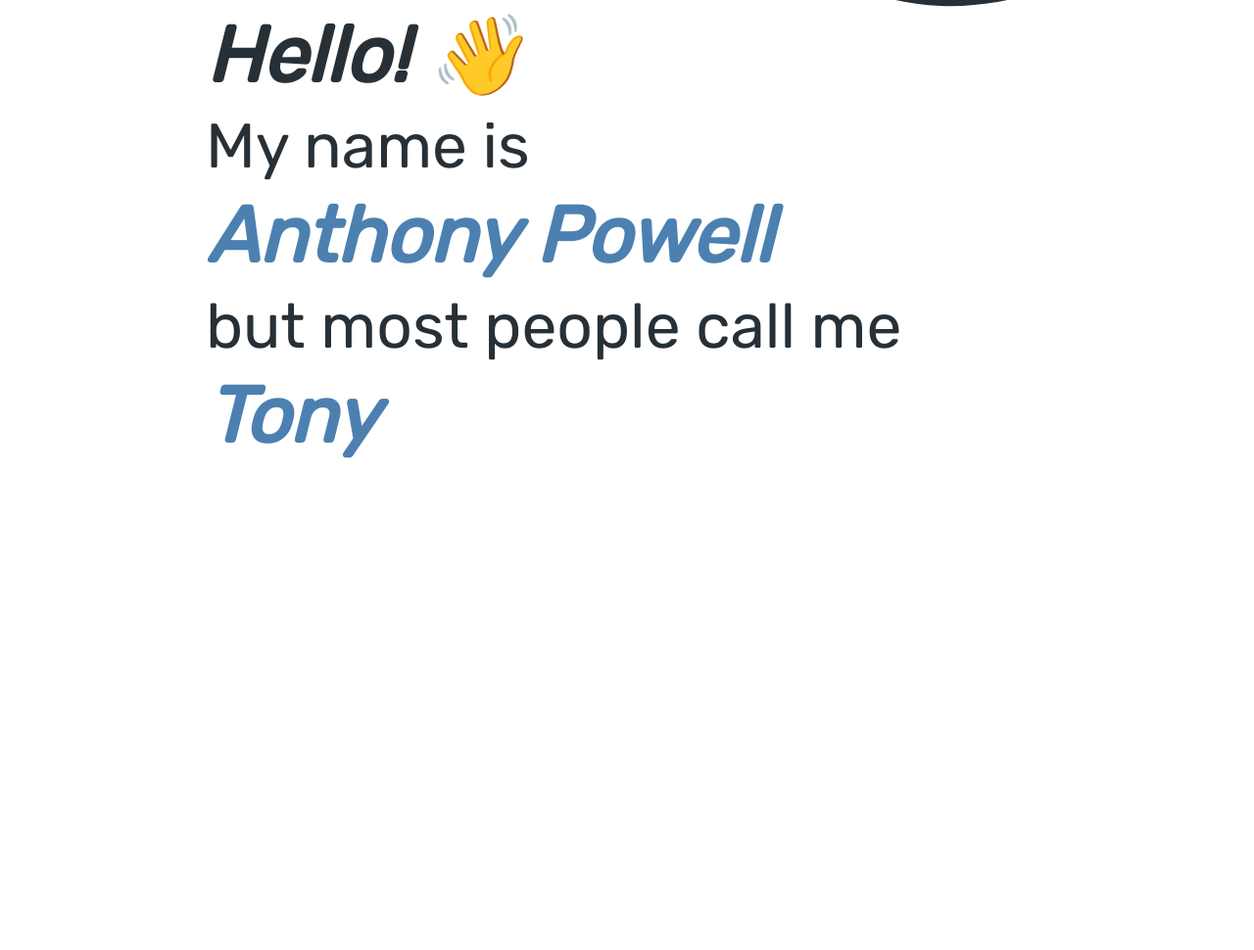
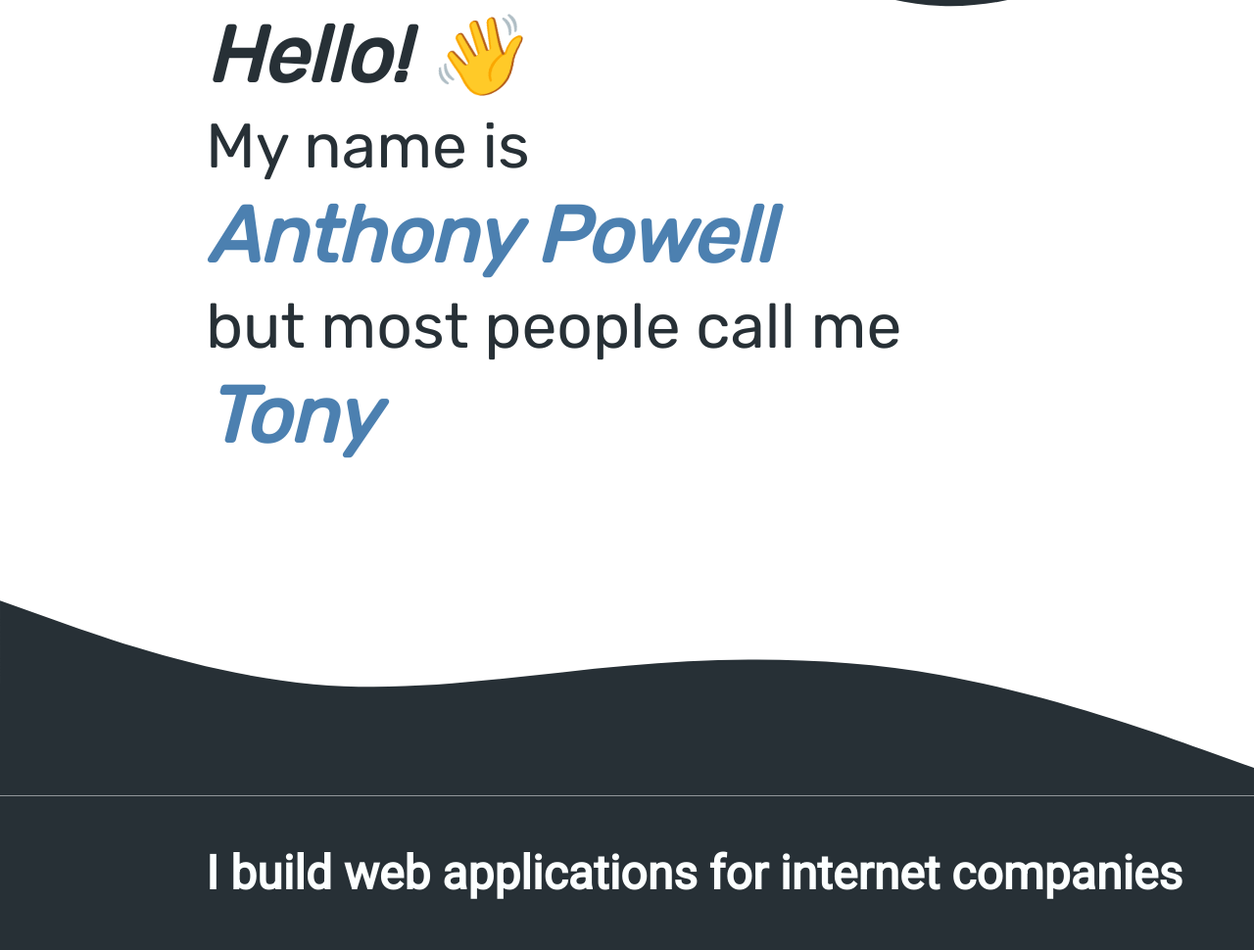
Before and after one commit to cephalization/portfolio-v3, a Gatsby site: page / in a window 1280 px wide. Shown: the part 207-1177 px from the top of the page at 98% size. Before the commit the page ends 800 px from the top, so only its background shows below. Built offline with nearby package versions, Linux system fonts and the light colour scheme; Gatsby itself is replaced by a stand-in of ours.

Commit message:
Set up content section

```diff
--- a/gatsby-config.js
+++ b/gatsby-config.js
@@ -19,7 +19,7 @@ module.exports = {
             family: `Rubik`,
           },
           {
-            family: `Open Sans`,
+            family: `Roboto`,
           },
         ],
       },
--- /dev/null
+++ b/src/components/wave-bottom/index.js
@@ -0,0 +1 @@
+export { WaveBottom } from "./wave-bottom"
--- /dev/null
+++ b/src/components/wave-bottom/wave-bottom.js
@@ -0,0 +1,10 @@
+import React from "react"
+
+export const WaveBottom = props => (
+  <svg viewBox="0 0 1440 320" style={{ display: "block" }} {...props}>
+    <path
+      fill="#273036"
+      d="M0 96l60 21.3C120 139 240 181 360 192s240-11 360-21.3c120-10.7 240-10.7 360 10.6 120 21.7 240 63.7 300 85.4l60 21.3v32H0z"
+    />
+  </svg>
+)
--- a/src/pages/index.js
+++ b/src/pages/index.js
@@ -1,9 +1,14 @@
 import React from "react"
 import styled from "styled-components"
+
+import { WaveBottom } from "../components/wave-bottom"
+
 import "../index.css"
 
 const Body = styled.div`
-  padding: 50px;
+  display: flex;
+  flex-direction: column;
+  height: 100vh;
   background-image: url("wave.svg");
   background-repeat: no-repeat;
   @media screen and (max-width: 768px) {
@@ -12,10 +17,17 @@ const Body = styled.div`
   }
 `
 
-const Intro = styled.div`
+const Section = styled.section`
+  padding: 50px;
+  font-size: 4rem;
+`
+
+const Intro = styled(Section)`
   font-family: "Rubik";
-  font-size: 4rem;
   color: #273036;
+`
+
+const Text = styled.div`
   margin-top: 10rem;
   margin-left: 10rem;
   @media screen and (max-width: 768px) {
@@ -23,6 +35,26 @@ const Intro = styled.div`
     margin-top: 5rem;
     margin-left: 0;
   }
+`
+
+const Content = styled.section`
+  color: #fcffff;
+  font-family: "Roboto";
+  display: flex;
+  flex-grow: 1;
+  flex-direction: column;
+`
+
+const ContentContainer = styled.div`
+  background-color: #273036;
+  padding: 50px;
+  font-size: 3rem;
+  font-weight: bold
+  flex: 1;
+`
+
+const ContentText = styled(Text)`
+  margin-top: 0;
 `
 
 const Focus = styled.h2`
@@ -66,6 +98,7 @@ export default () => (
   <>
     <Body>
       <Intro>
+        <Text>
           <Group1Transition>
             <Focus>Hello! 👋</Focus>
           </Group1Transition>
@@ -78,7 +111,16 @@ export default () => (
             but most people call me
             <br /> <Name>Tony</Name>
           </Group3Transition>
+        </Text>
       </Intro>
+      <Content>
+        <WaveBottom />
+        <ContentContainer>
+          <ContentText>
+            I build web applications for internet companies
+          </ContentText>
+        </ContentContainer>
+      </Content>
     </Body>
   </>
 )
```
Also changed, not shown: static/wave-bottom.svg (added). Lines whose indentation alone changed are shown as unchanged.
